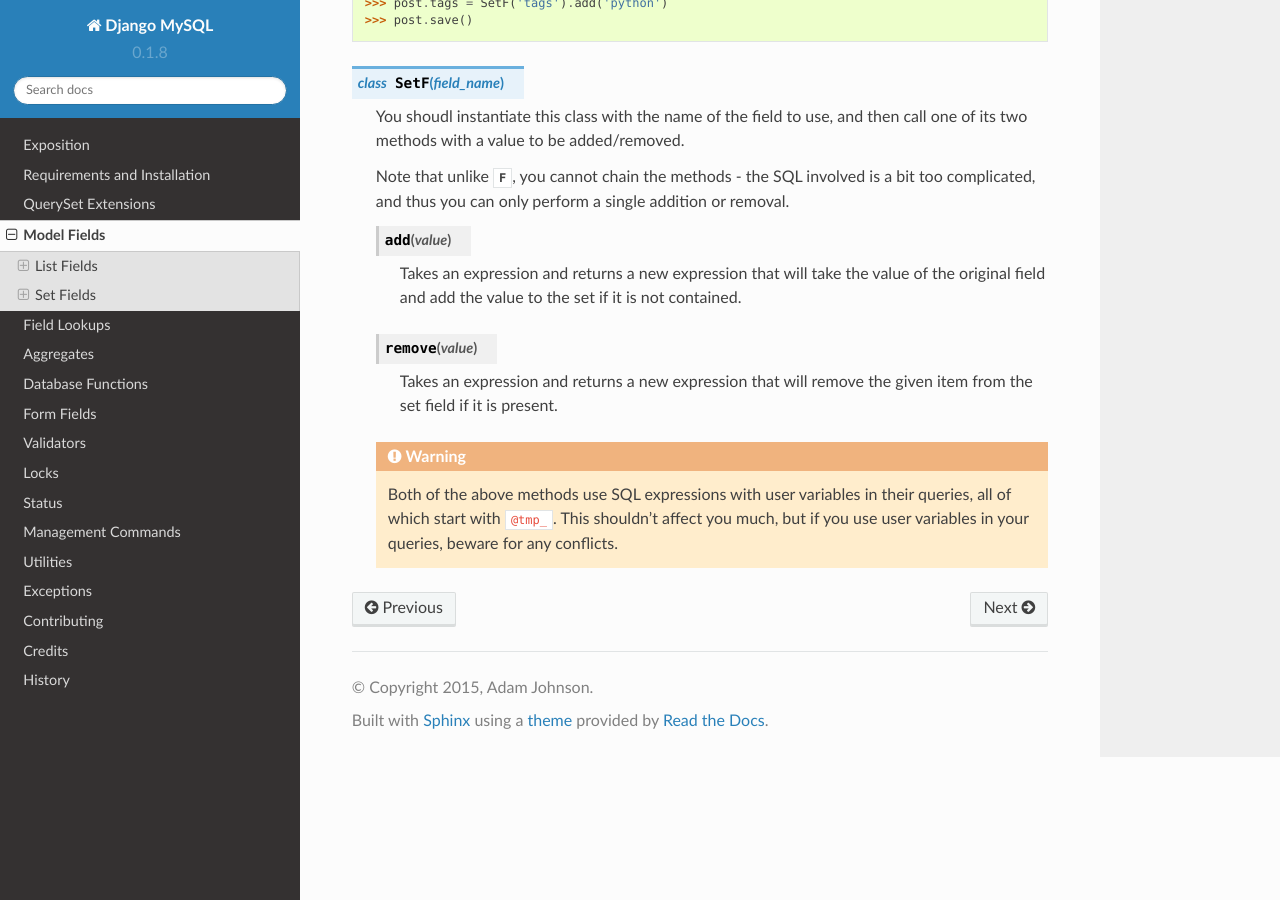
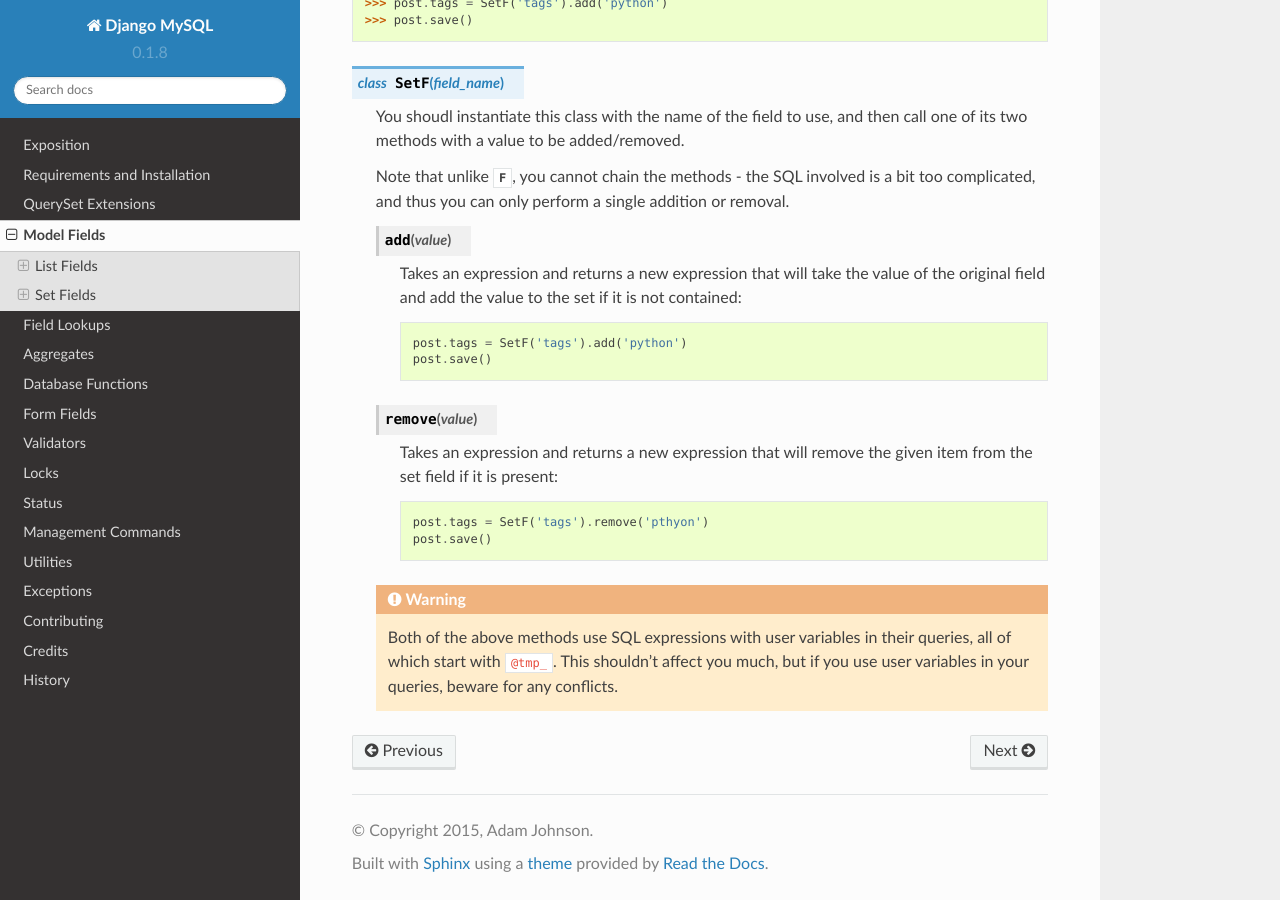
Before and after one commit to adamchainz/django-mysql, a Sphinx documentation site: the page built from docs/model_fields.rst, in a window 1280 px wide and 900 px high, scrolled down 5746 px. Built offline with Sphinx 7.4.7 and the Read the Docs theme 2.0.0, drawn with Linux system fonts in a browser that asks for light colours.

Commit message:
Single quotes, neaten docs

```diff
--- a/docs/model_fields.rst
+++ b/docs/model_fields.rst
@@ -324,12 +324,18 @@ Or with attribute assignment to a model::
 
         Takes an expression and returns a new expression that will take the
         value of the original field and add the value to the set if it is not
-        contained.
+        contained::
+
+            post.tags = SetF('tags').add('python')
+            post.save()
 
     .. method:: remove(value)
 
         Takes an expression and returns a new expression that will remove the
-        given item from the set field if it is present.
+        given item from the set field if it is present::
+
+            post.tags = SetF('tags').remove('pthyon')
+            post.save()
 
     .. warning::
 
```
Also changed, not shown: 1 other file.
